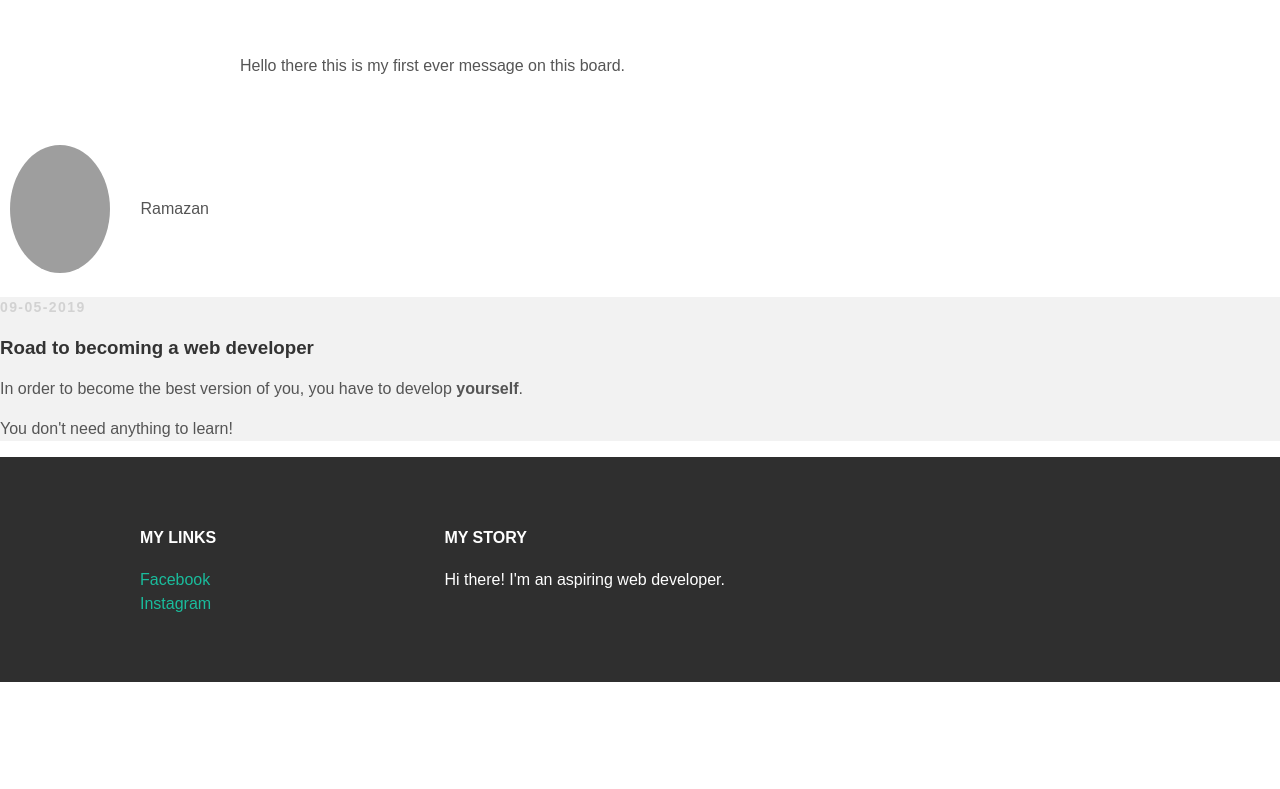
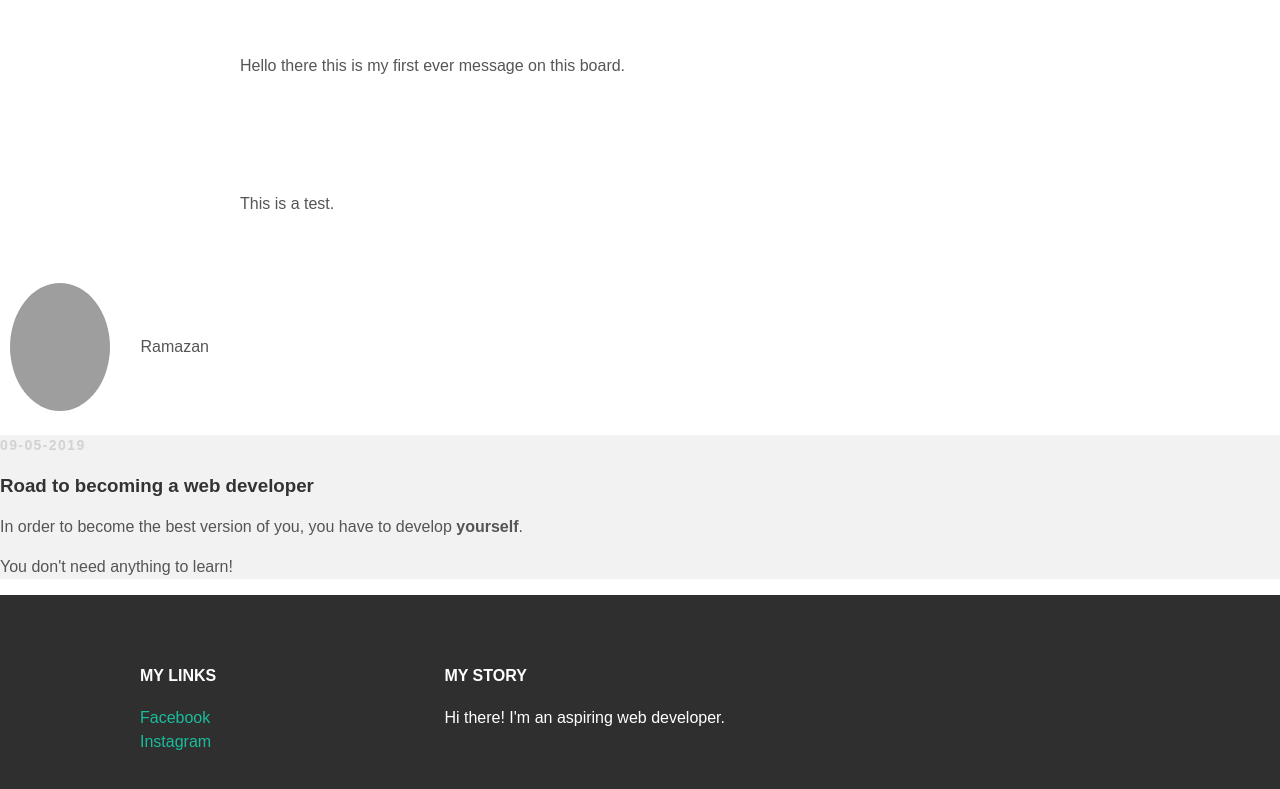
Before and after one commit to rrrambo/rrrambo.github.io, a plain HTML site: page index.html in a window 1280 px wide. Shown: the part 153-942 px from the top of the page. Before the commit the page ends 835 px from the top, so only its background shows below. Drawn offline with Linux system fonts and the light colour scheme; grey boxes are pictures that could not be loaded.

Commit message:
Update index.html

```diff
--- a/index.html
+++ b/index.html
@@ -18,6 +18,9 @@
   <div class="post-container">
     <div class="post"> Hello there this is my first ever
       message on this board. </div>
+    <div id="content">
+  <div class="post-container">
+    <div class="post"> This is a test. </div>
     </div>
     </div>
       <div class="post-author">
```
